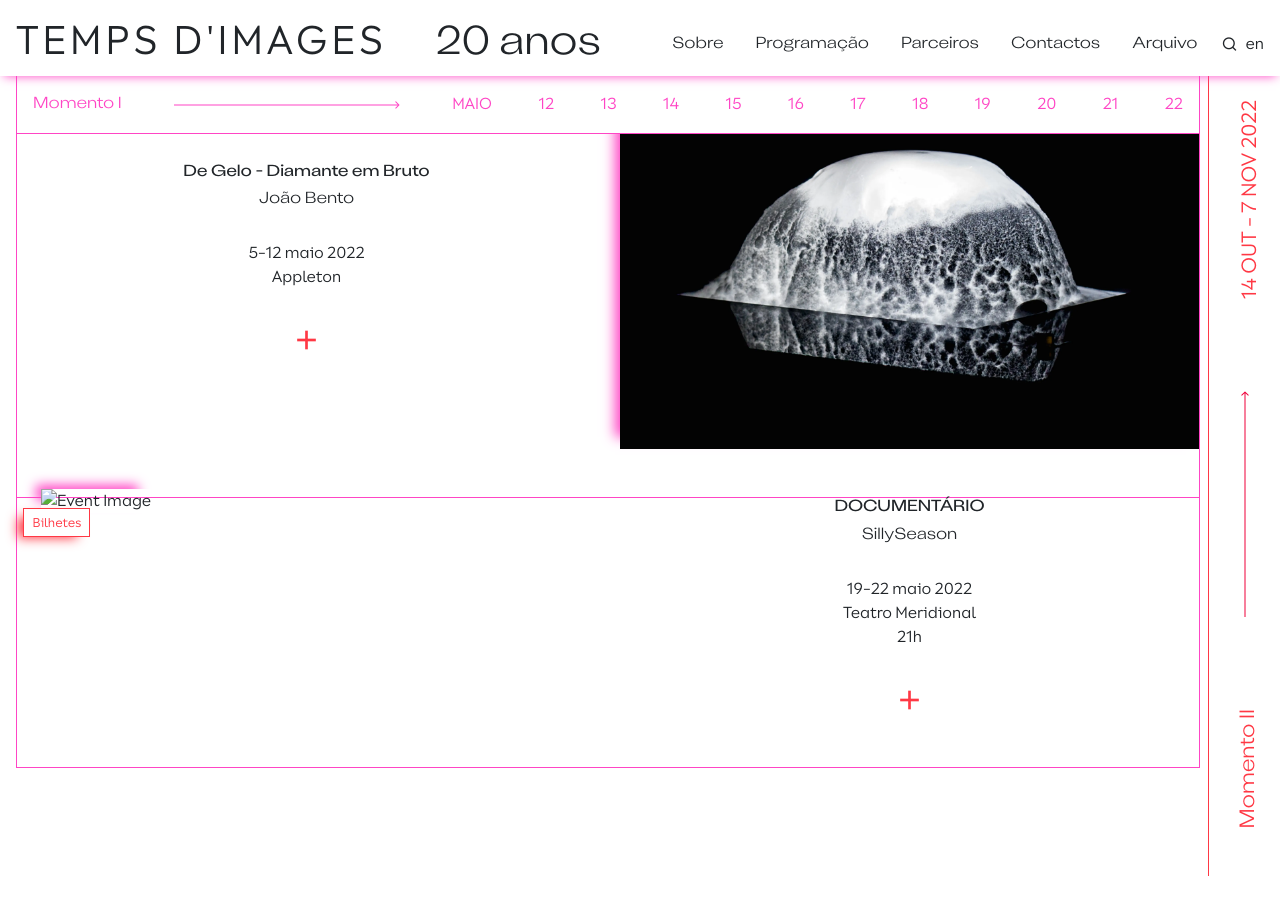
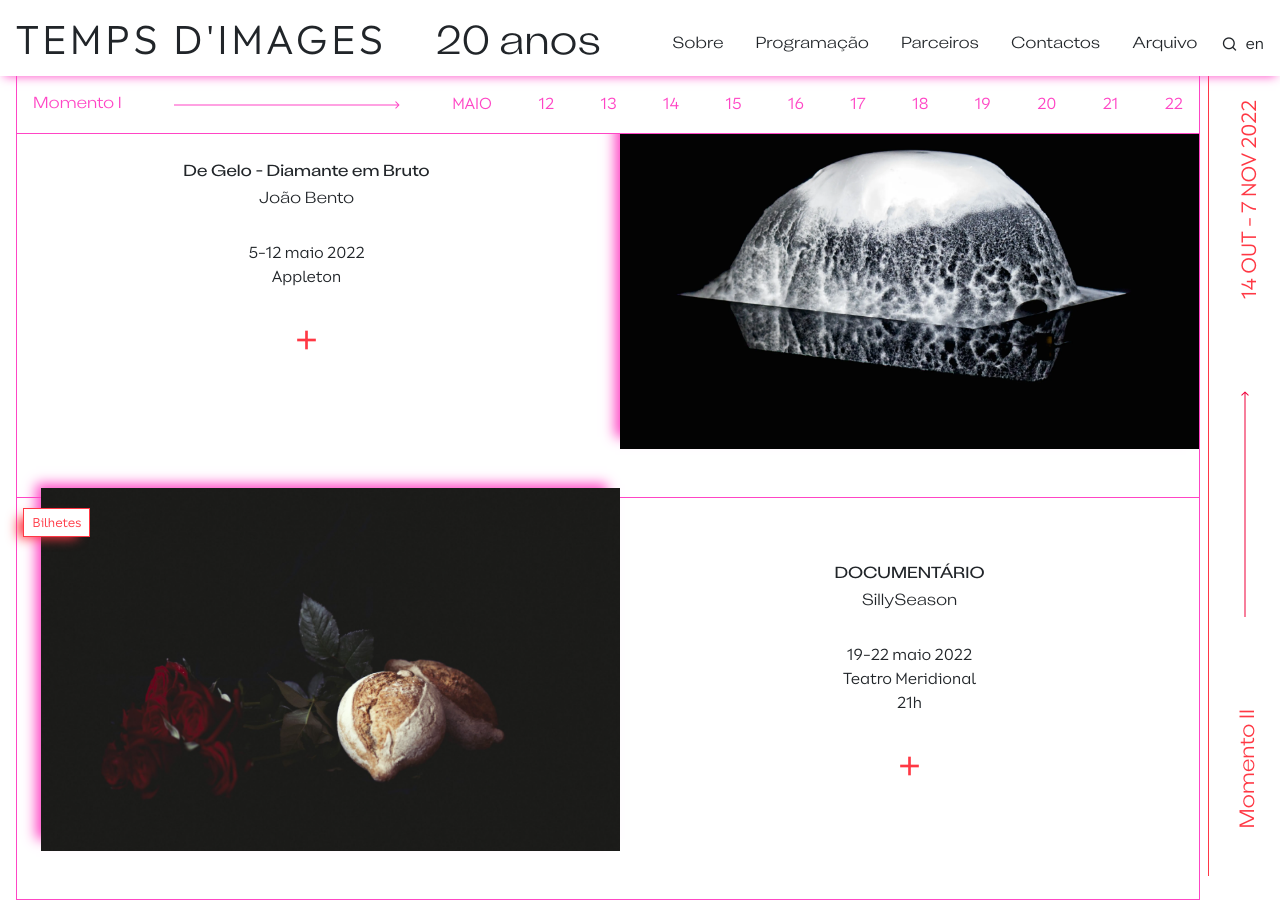
Before and after one commit to mnvnery/tempsdimages2023-m2, a Jekyll site: the page built from index.html, in a window 1280 px wide and 900 px high, scrolled down 775 px. Built offline with Jekyll 4.4.1, drawn with Linux system fonts in a browser that asks for light colours.

Commit message:
Update from Forestry.io Maria Nery updated _events/documentario.html

```diff
--- a/_events/documentario.html
+++ b/_events/documentario.html
@@ -4,7 +4,7 @@ dias:
 - '20'
 - '21'
 - '22'
-image: ''
+image: "/assets/img/event-2.png"
 title: DOCUMENTÁRIO
 artist: SillySeason
 dates: 19-22 maio 2022
```
